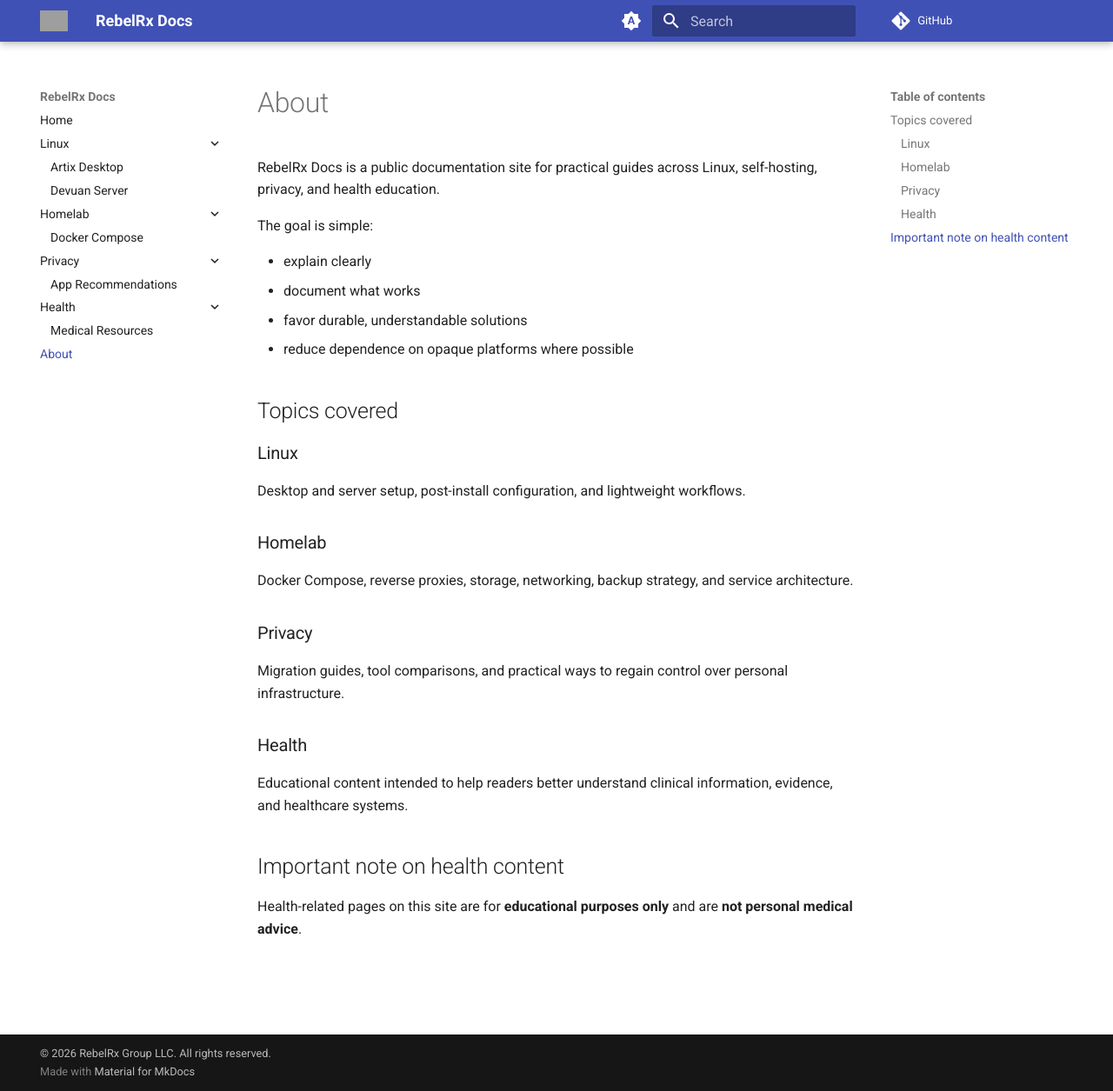
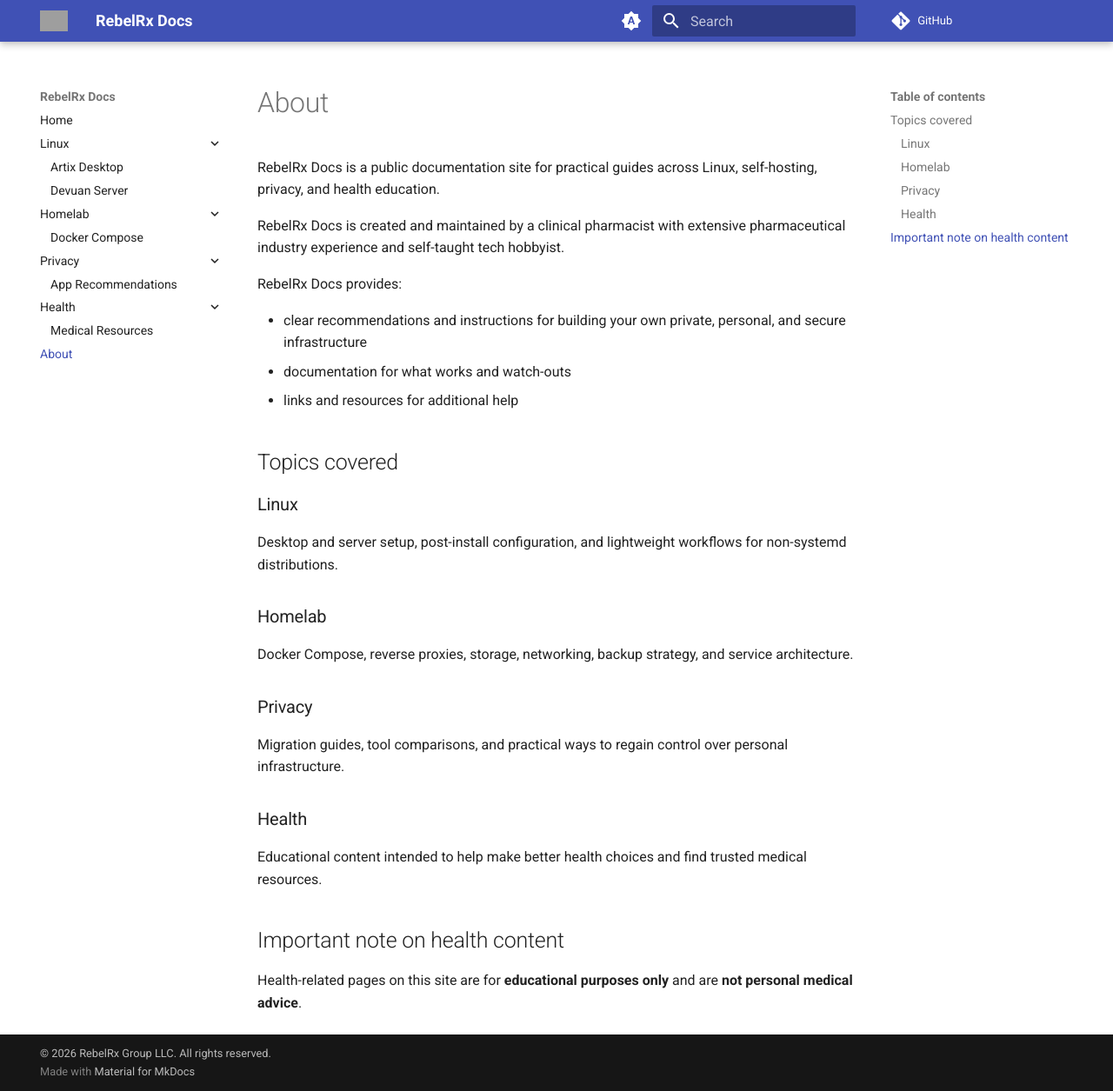
Before and after one commit to rebelrx/rebelrx-guides, an MkDocs documentation site: the page built from docs/about.md, in a window 1280 px wide and 1255 px high. Shown: the whole window at 87% size. Built offline with MkDocs 1.6.1 and Material for MkDocs 9.7.7, drawn with Linux system fonts in a browser that asks for light colours; grey boxes are pictures that could not be loaded.

```diff
--- a/docs/about.md
+++ b/docs/about.md
@@ -2,17 +2,18 @@
 
 RebelRx Docs is a public documentation site for practical guides across Linux, self-hosting, privacy, and health education.
 
-The goal is simple:
+RebelRx Docs is created and maintained by a clinical pharmacist with extensive pharmaceutical industry experience and self-taught tech hobbyist.
 
-- explain clearly
-- document what works
-- favor durable, understandable solutions
-- reduce dependence on opaque platforms where possible
+RebelRx Docs provides:
+
+- clear recommendations and instructions for building your own private, personal, and secure infrastructure
+- documentation for what works and watch-outs
+- links and resources for additional help
 
 ## Topics covered
 
 ### Linux
-Desktop and server setup, post-install configuration, and lightweight workflows.
+Desktop and server setup, post-install configuration, and lightweight workflows for non-systemd distributions.
 
 ### Homelab
 Docker Compose, reverse proxies, storage, networking, backup strategy, and service architecture.
@@ -21,7 +22,7 @@ Docker Compose, reverse proxies, storage, networking, backup strategy, and servi
 Migration guides, tool comparisons, and practical ways to regain control over personal infrastructure.
 
 ### Health
-Educational content intended to help readers better understand clinical information, evidence, and healthcare systems.
+Educational content intended to help make better health choices and find trusted medical resources.
 
 ## Important note on health content
 
```
Also changed, not shown: docs/health/medical-resources.md (+10 -1 lines), docs/index.md (+2 -2 lines).
